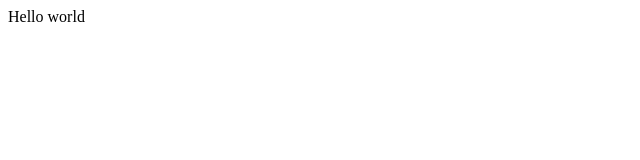
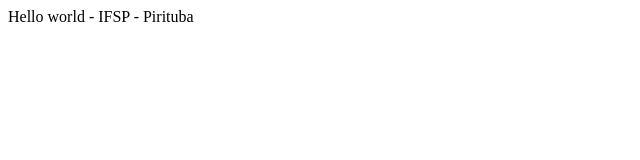
Before and after one commit to TheGlassChild/aula011oBim, a plain HTML site: page index.html in a window 1280 px wide. Shown: the whole page, without its empty margins (0-640 px from the left). Drawn offline with Linux system fonts and the light colour scheme.

Commit message:
Inclui "Pirituba"

```diff
--- a/index.html
+++ b/index.html
@@ -9,7 +9,7 @@
 </head>
 
 <body>
-  Hello world
+  Hello world - IFSP - Pirituba
   <script src="script.js"></script>
 </body>
 
```
